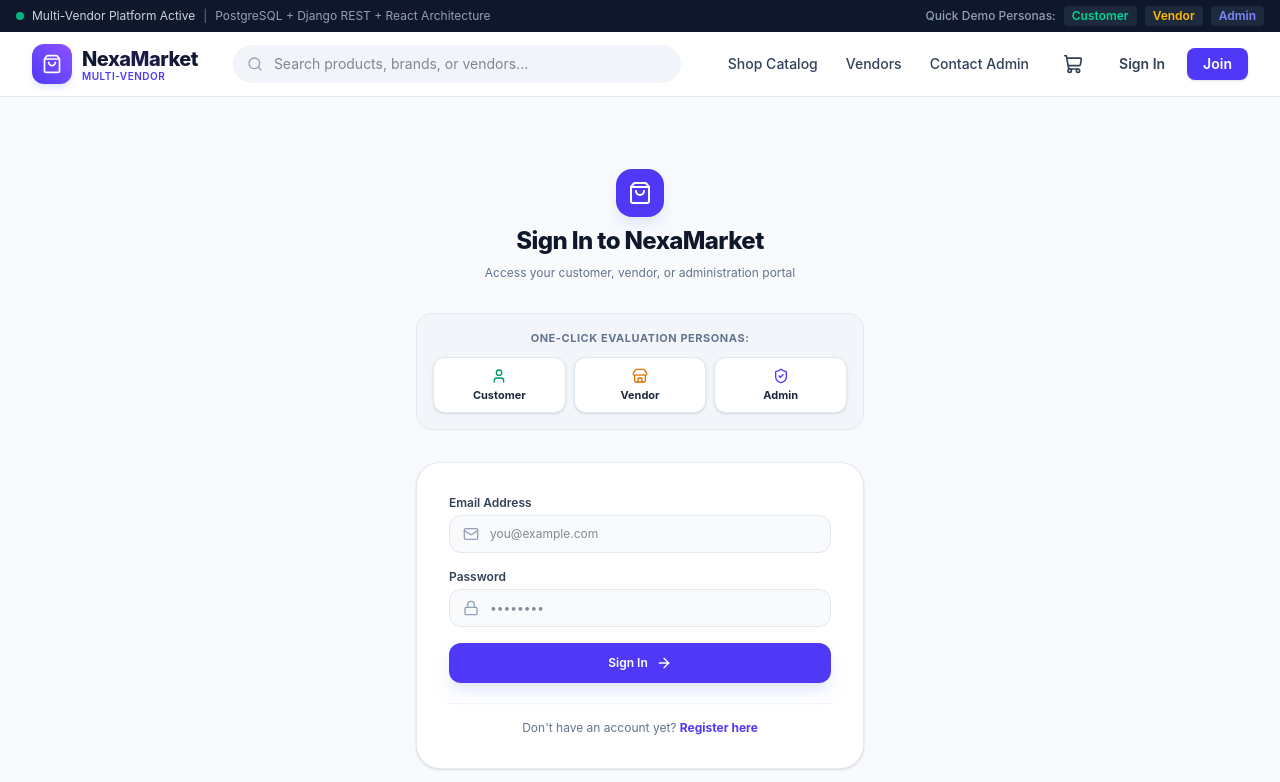
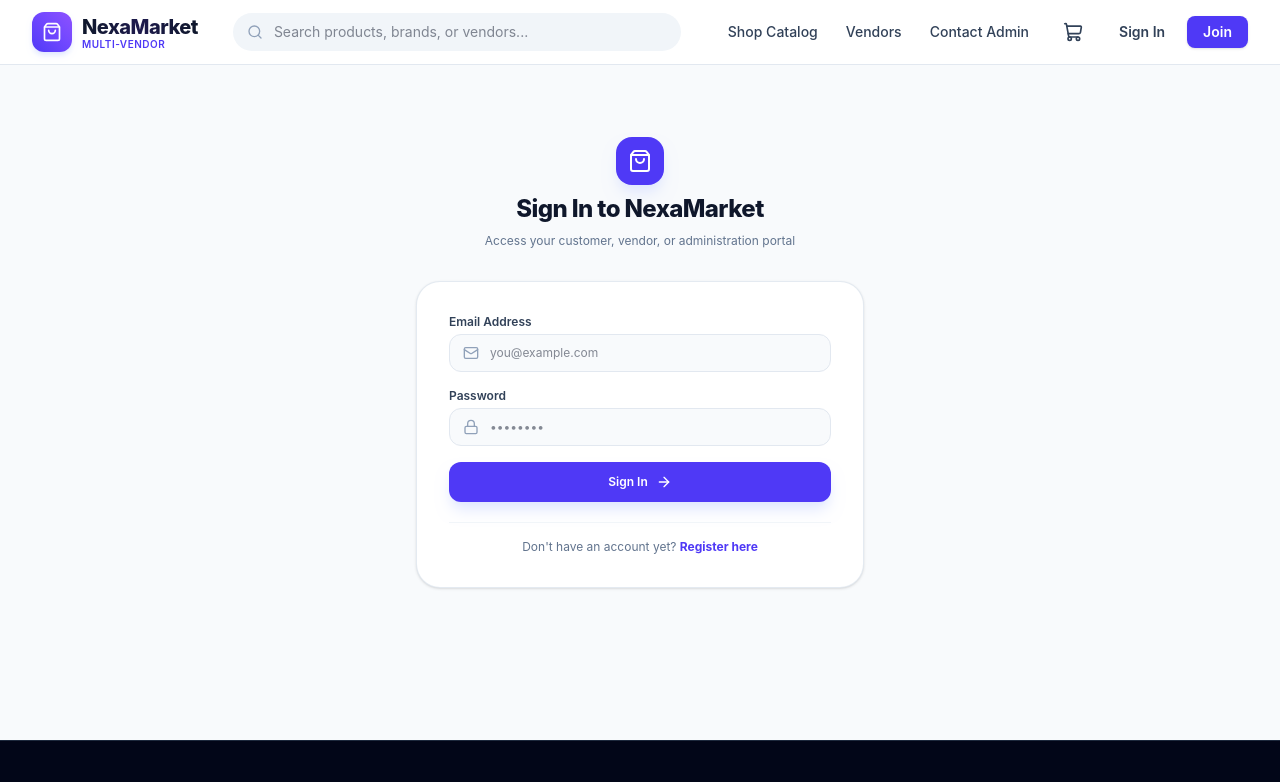
Before and after one commit to baizo7/E-Commerce_NC, a React (Vite) app in the folder frontend/: page /login in a window 1280 px wide. Shown: the top 782 px of the page. Built offline with nearby package versions, Linux system fonts and the light colour scheme; the HTML template or start-up script is replaced by a standard one.

Commit message:
refactor: remove demo persona switcher, top status banner, and email logs admin route; clean up empty vendor states

```diff
--- a/frontend/src/App.tsx
+++ b/frontend/src/App.tsx
@@ -31,7 +31,6 @@ import { AdminVendorsPage } from './pages/admin/AdminVendorsPage';
 import { AdminProductsPage } from './pages/admin/AdminProductsPage';
 import { AdminCategoriesPage } from './pages/admin/AdminCategoriesPage';
 import { AdminOrdersPage } from './pages/admin/AdminOrdersPage';
-import { AdminEmailsPage } from './pages/admin/AdminEmailsPage';
 
 // Auth Pages
 import { LoginPage } from './pages/auth/LoginPage';
@@ -87,7 +86,6 @@ export const AppContent: React.FC = () => {
           <Route path="/admin/products" element={<AdminRoute><AdminProductsPage /></AdminRoute>} />
           <Route path="/admin/categories" element={<AdminRoute><AdminCategoriesPage /></AdminRoute>} />
           <Route path="/admin/orders" element={<AdminRoute><AdminOrdersPage /></AdminRoute>} />
-          <Route path="/admin/emails" element={<AdminRoute><AdminEmailsPage /></AdminRoute>} />
 
           {/* Auth */}
           <Route path="/login" element={<LoginPage />} />
--- a/frontend/src/components/Navbar.tsx
+++ b/frontend/src/components/Navbar.tsx
@@ -11,14 +11,13 @@ import {
   Package,
   Layers,
   Menu,
-  Mail,
   X
 } from 'lucide-react';
 import { useAuth } from '../context/AuthContext';
 import { useCart } from '../context/CartContext';
 
 export const Navbar: React.FC = () => {
-  const { user, logout, isVendor, isAdmin, demoLogin } = useAuth();
+  const { user, logout, isVendor, isAdmin } = useAuth();
   const { cartCount } = useCart();
   const navigate = useNavigate();
   const [searchTerm, setSearchTerm] = useState('');
@@ -35,43 +34,6 @@ export const Navbar: React.FC = () => {
 
   return (
     <header className="sticky top-0 z-50 bg-white/95 backdrop-blur-md border-b border-slate-200">
-      {/* Top Banner with Quick Switcher for easy evaluation */}
-      <div className="bg-slate-900 text-slate-300 text-xs py-1.5 px-4">
-        <div className="max-w-7xl mx-auto flex flex-wrap items-center justify-between gap-2">
-          <div className="flex items-center gap-2">
-            <span className="inline-block w-2 h-2 rounded-full bg-emerald-400 animate-pulse"></span>
-            <span>Multi-Vendor Platform Active</span>
-            <span className="hidden sm:inline text-slate-500">|</span>
-            <span className="hidden sm:inline text-slate-400">PostgreSQL + Django REST + React Architecture</span>
-          </div>
-
-          <div className="flex items-center gap-2 text-xs">
-            <span className="text-slate-400 font-medium">Quick Demo Personas:</span>
-            <button
-              onClick={() => demoLogin('customer')}
-              className="px-2 py-0.5 rounded bg-slate-800 hover:bg-slate-700 text-emerald-400 font-semibold transition"
-              title="Sign in as Demo Customer"
-            >
-              Customer
-            </button>
-            <button
-              onClick={() => demoLogin('vendor')}
-              className="px-2 py-0.5 rounded bg-slate-800 hover:bg-slate-700 text-amber-400 font-semibold transition"
-              title="Sign in as TechNova Vendor"
-            >
-              Vendor
-            </button>
-            <button
-              onClick={() => demoLogin('admin')}
-              className="px-2 py-0.5 rounded bg-slate-800 hover:bg-slate-700 text-indigo-400 font-semibold transition"
-              title="Sign in as Platform Admin"
-            >
-              Admin
-            </button>
-          </div>
-        </div>
-      </div>
-
       {/* Main Navbar */}
       <div className="max-w-7xl mx-auto px-4 sm:px-6 lg:px-8">
         <div className="flex items-center justify-between h-16 gap-4">
@@ -199,7 +161,6 @@ export const Navbar: React.FC = () => {
                     )}
 
                     {isAdmin && (
-                      <>
                       <Link
                         to="/admin/dashboard"
                         className="flex items-center gap-2.5 px-4 py-2 hover:bg-indigo-50 text-indigo-900"
@@ -207,14 +168,6 @@ export const Navbar: React.FC = () => {
                         <ShieldCheck className="w-4 h-4 text-indigo-600" />
                         Platform Administration
                       </Link>
-                        <Link
-                          to="/admin/emails"
-                          className="flex items-center gap-2.5 px-4 py-2 hover:bg-indigo-50 text-indigo-900"
-                        >
-                          <Mail className="w-4 h-4 text-indigo-600" />
-                          Email Outbox & Logs
-                        </Link>
-                      </>
                     )}
 
                     {!isVendor && !isAdmin && (
--- a/frontend/src/pages/auth/LoginPage.tsx
+++ b/frontend/src/pages/auth/LoginPage.tsx
@@ -1,10 +1,10 @@
 import React, { useState } from 'react';
 import { Link, useNavigate } from 'react-router-dom';
-import { ShoppingBag, Lock, Mail, ArrowRight, ShieldCheck, Store, User as UserIcon } from 'lucide-react';
+import { ShoppingBag, Lock, Mail, ArrowRight } from 'lucide-react';
 import { useAuth } from '../../context/AuthContext';
 
 export const LoginPage: React.FC = () => {
-  const { login, demoLogin } = useAuth();
+  const { login } = useAuth();
   const navigate = useNavigate();
 
   const [email, setEmail] = useState('');
@@ -27,26 +27,6 @@ export const LoginPage: React.FC = () => {
     }
   };
 
-  const handleQuickPersona = async (persona: 'customer' | 'vendor' | 'admin') => {
-    setSubmitting(true);
-    setError(null);
-    try {
-      await demoLogin(persona);
-      if (persona === 'vendor') {
-        navigate('/vendor/dashboard');
-      } else if (persona === 'admin') {
-        navigate('/admin/dashboard');
-      } else {
-        navigate('/');
-      }
-    } catch (err) {
-      console.error(err);
-      setError('Failed demo login');
-    } finally {
-      setSubmitting(false);
-    }
-  };
-
   return (
     <div className="max-w-md mx-auto py-10 space-y-8">
       <div className="text-center space-y-2">
@@ -55,41 +35,6 @@ export const LoginPage: React.FC = () => {
         </div>
         <h1 className="text-2xl font-extrabold text-slate-900 tracking-tight">Sign In to NexaMarket</h1>
         <p className="text-xs text-slate-500">Access your customer, vendor, or administration portal</p>
-      </div>
-
-      {/* One-Click Demo Personas for Quick Evaluation */}
-      <div className="bg-slate-100/80 p-4 rounded-2xl border border-slate-200/80 space-y-2.5">
-        <span className="text-[11px] font-bold uppercase tracking-wider text-slate-500 block text-center">
-          One-Click Evaluation Personas:
-        </span>
-        <div className="grid grid-cols-3 gap-2 text-xs">
-          <button
-            type="button"
-            onClick={() => handleQuickPersona('customer')}
-            className="p-2.5 rounded-xl bg-white border border-slate-200 shadow-sm hover:border-indigo-500 hover:shadow-md transition text-center flex flex-col items-center gap-1"
-          >
-            <UserIcon className="w-4 h-4 text-emerald-600" />
-            <span className="font-bold text-slate-800 text-[11px]">Customer</span>
-          </button>
-
-          <button
-            type="button"
-            onClick={() => handleQuickPersona('vendor')}
-            className="p-2.5 rounded-xl bg-white border border-slate-200 shadow-sm hover:border-indigo-500 hover:shadow-md transition text-center flex flex-col items-center gap-1"
-          >
-            <Store className="w-4 h-4 text-amber-600" />
-            <span className="font-bold text-slate-800 text-[11px]">Vendor</span>
-          </button>
-
-          <button
-            type="button"
-            onClick={() => handleQuickPersona('admin')}
-            className="p-2.5 rounded-xl bg-white border border-slate-200 shadow-sm hover:border-indigo-500 hover:shadow-md transition text-center flex flex-col items-center gap-1"
-          >
-            <ShieldCheck className="w-4 h-4 text-indigo-600" />
-            <span className="font-bold text-slate-800 text-[11px]">Admin</span>
-          </button>
-        </div>
       </div>
 
       <div className="bg-white border border-slate-200/90 rounded-3xl p-6 sm:p-8 shadow-sm space-y-5">
--- a/frontend/src/pages/customer/HomePage.tsx
+++ b/frontend/src/pages/customer/HomePage.tsx
@@ -178,6 +178,7 @@ export const HomePage: React.FC = () => {
       </section>
 
       {/* Top Verified Vendors Spotlight */}
+      {topVendors.length > 0 && (
         <section className="bg-slate-100/70 border border-slate-200/80 rounded-3xl p-8 sm:p-10">
           <div className="max-w-3xl mb-8">
             <div className="inline-flex items-center gap-1.5 px-3 py-1 rounded-full bg-indigo-100 text-indigo-800 text-xs font-bold mb-3">
@@ -243,6 +244,7 @@ export const HomePage: React.FC = () => {
             ))}
           </div>
         </section>
+      )}
     </div>
   );
 };
--- a/frontend/src/pages/customer/VendorDirectoryPage.tsx
+++ b/frontend/src/pages/customer/VendorDirectoryPage.tsx
@@ -64,8 +64,17 @@ export const VendorDirectoryPage: React.FC = () => {
           ))}
         </div>
       ) : filtered.length === 0 ? (
-        <div className="bg-white border border-slate-200 rounded-2xl p-12 text-center text-slate-500 text-sm">
-          No vendors found matching "{searchTerm}".
+        <div className="bg-white border border-slate-200 rounded-2xl p-12 text-center text-slate-500 text-sm space-y-3">
+          <p>{searchTerm ? `No vendors found matching "${searchTerm}".` : 'No active stores registered yet.'}</p>
+          <div>
+            <Link
+              to="/register?role=vendor"
+              className="inline-flex items-center gap-1.5 px-4 py-2 bg-indigo-600 hover:bg-indigo-700 text-white font-semibold rounded-xl text-xs transition"
+            >
+              <Store className="w-3.5 h-3.5" />
+              Register Your Store
+            </Link>
+          </div>
         </div>
       ) : (
         <div className="grid grid-cols-1 md:grid-cols-2 lg:grid-cols-3 gap-6">
```
Lines whose indentation alone changed are shown as unchanged.
